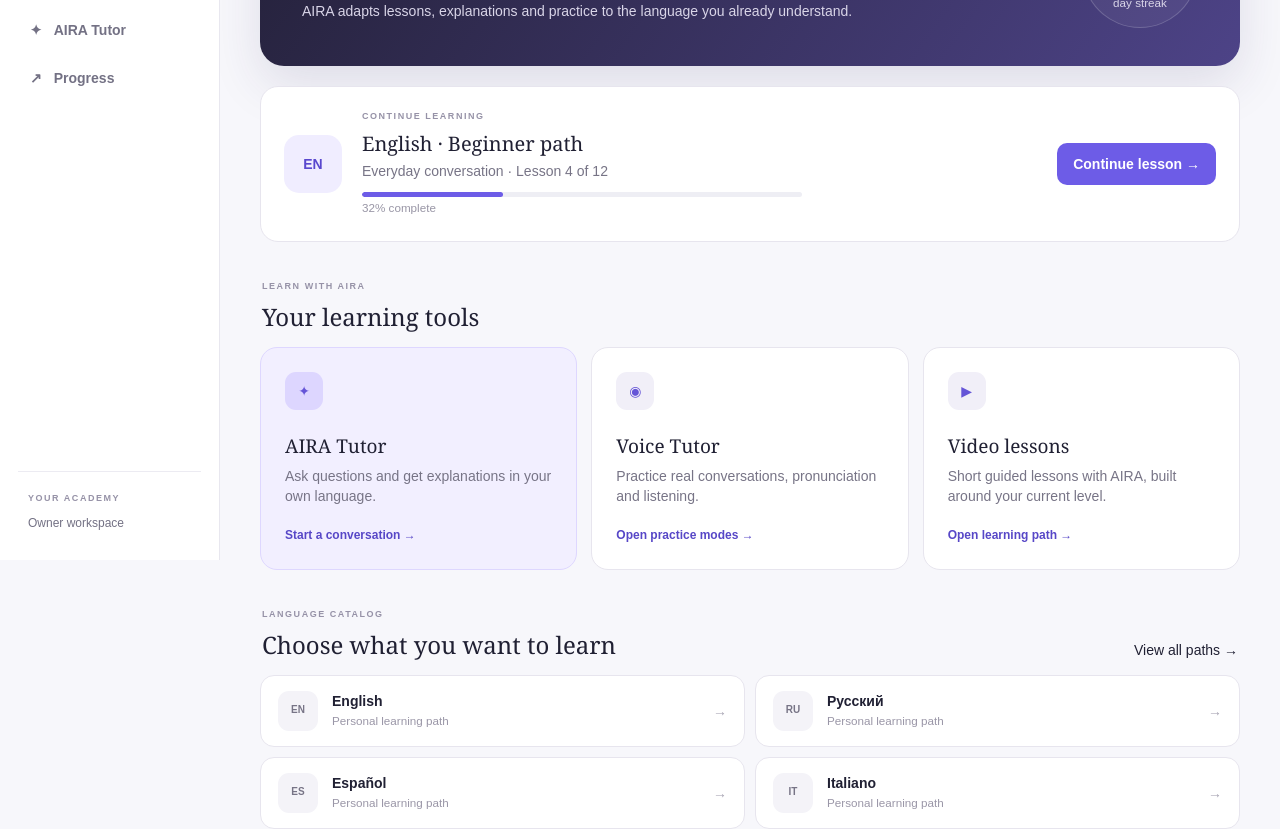
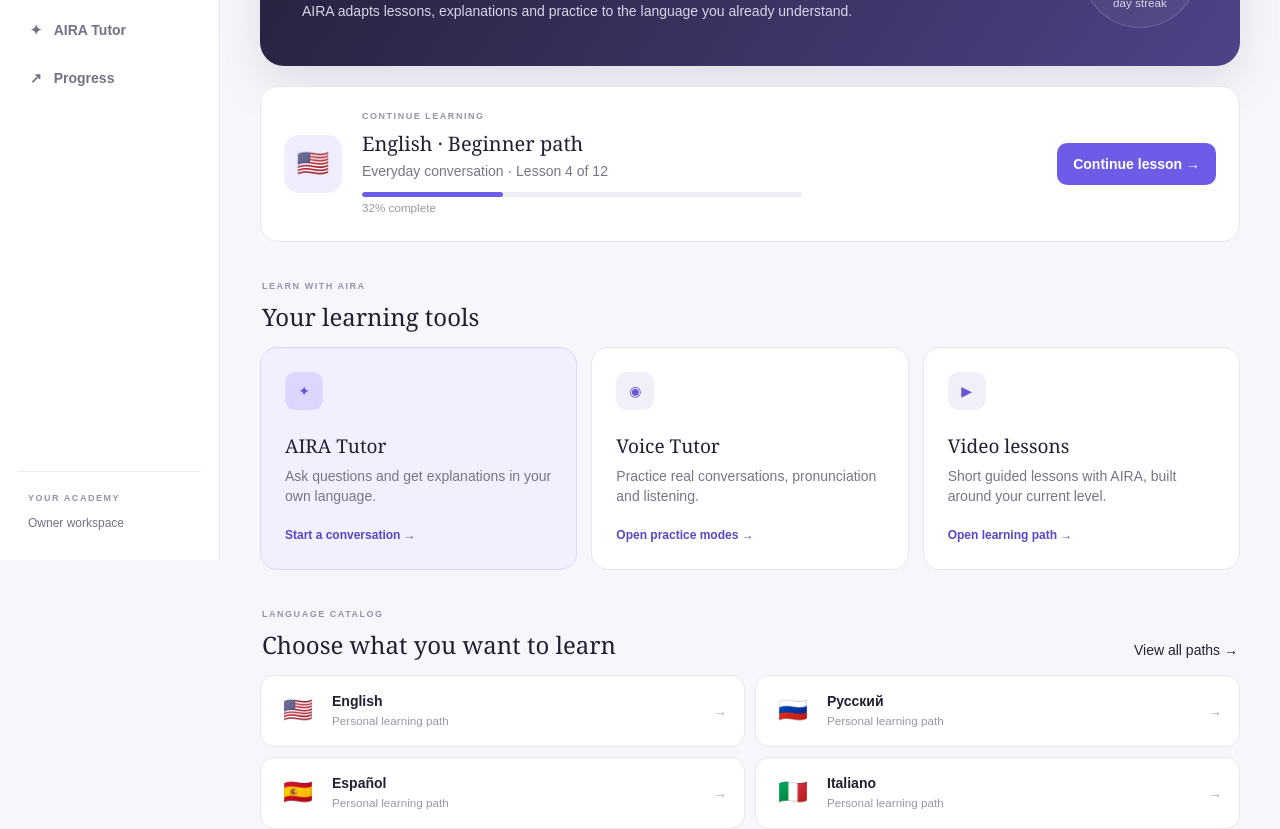
Before and after one commit to tsapkovaby-cyber/AIRA-OS, a Next.js app: page /academy in a window 1280 px wide. Shown: the part 240-1069 px from the top of the page. Built offline with nearby package versions, Linux system fonts and the light colour scheme.

Commit message:
Replace language code badges with flag icons

```diff
--- a/app/academy/page.tsx
+++ b/app/academy/page.tsx
@@ -1,8 +1,8 @@
 import Link from 'next/link';
 
 const languages = [
-  ['English','EN'],['Русский','RU'],['Español','ES'],['Italiano','IT'],['Türkçe','TR'],
-  ['Қазақша','KK'],['Français','FR'],['Deutsch','DE'],['한국어','KO'],['简体中文','ZH']
+  ['English','EN','🇺🇸'],['Русский','RU','🇷🇺'],['Español','ES','🇪🇸'],['Italiano','IT','🇮🇹'],['Türkçe','TR','🇹🇷'],
+  ['Қазақша','KK','🇰🇿'],['Français','FR','🇫🇷'],['Deutsch','DE','🇩🇪'],['한국어','KO','🇰🇷'],['简体中文','ZH','🇨🇳']
 ];
 
 export default function AcademyPreview(){
@@ -29,7 +29,7 @@ export default function AcademyPreview(){
         </section>
 
         <section className="continue-card">
-          <div className="course-badge">EN</div><div className="continue-copy"><p className="student-mini-label">CONTINUE LEARNING</p><h2>English · Beginner path</h2><p>Everyday conversation · Lesson 4 of 12</p><div className="progress-track"><span style={{width:'32%'}} /></div><small>32% complete</small></div><Link href="/learn/courses" className="student-primary">Continue lesson →</Link>
+          <div className="course-badge" style={{fontSize:'26px'}}>🇺🇸</div><div className="continue-copy"><p className="student-mini-label">CONTINUE LEARNING</p><h2>English · Beginner path</h2><p>Everyday conversation · Lesson 4 of 12</p><div className="progress-track"><span style={{width:'32%'}} /></div><small>32% complete</small></div><Link href="/learn/courses" className="student-primary">Continue lesson →</Link>
         </section>
 
         <div className="student-section-head"><div><p className="student-mini-label">LEARN WITH AIRA</p><h2>Your learning tools</h2></div></div>
@@ -40,7 +40,7 @@ export default function AcademyPreview(){
         </section>
 
         <div className="student-section-head"><div><p className="student-mini-label">LANGUAGE CATALOG</p><h2>Choose what you want to learn</h2></div><Link href="/learn/catalog">View all paths →</Link></div>
-        <section className="student-language-grid">{languages.map(([name,code])=><Link className="student-language" href="/learn/catalog" key={code}><span>{code}</span><div><strong>{name}</strong><small>Personal learning path</small></div><b>→</b></Link>)}</section>
+        <section className="student-language-grid">{languages.map(([name,code,flag])=><Link className="student-language" href="/learn/catalog" key={code}><span aria-label={`${name} flag`} style={{fontSize:'24px',background:'transparent'}}>{flag}</span><div><strong>{name}</strong><small>Personal learning path</small></div><b>→</b></Link>)}</section>
 
         <section className="student-progress-card"><div><p className="student-mini-label">YOUR PROGRESS</p><h2>Small steps become fluency.</h2><p>Lessons, tutor practice, voice sessions and video activity will come together in one learning history.</p><Link href="/learn/progress">View detailed progress →</Link></div><div className="progress-stats"><div><strong>4</strong><span>lessons</span></div><div><strong>32%</strong><span>current path</span></div><div><strong>7</strong><span>day streak</span></div></div></section>
       </div>
```
